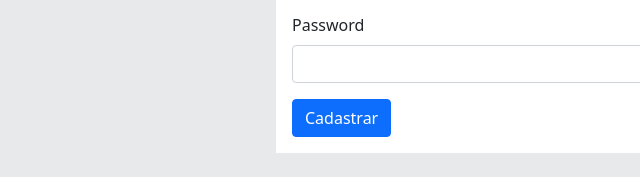
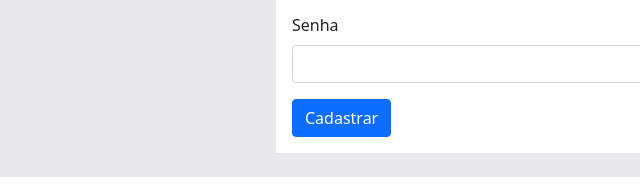
Before and after one commit to hofstede-matheus/eng-soft-mata63, a plain HTML site: page frontend/cadastro.html in a window 1280 px wide. Shown: the part 482-669 px from the top of the page, 0-640 px from the left. Drawn offline with nearby package versions, Linux system fonts and the light colour scheme.

Commit message:
alteração no label de senha

```diff
--- a/frontend/cadastro.html
+++ b/frontend/cadastro.html
@@ -64,7 +64,7 @@
                             <input type="number" class="form-control" id="inputDocumento" required>
                         </div>
                         <div class="mb-3 form-group">
-                            <label for="inputPassword" class="form-label">Password</label>
+                            <label for="inputPassword" class="form-label">Senha</label>
                             <input type="password" class="form-control" id="inputPassword">
                         </div>
                         <button type="submit" class="btn btn-primary">Cadastrar</button>
```
